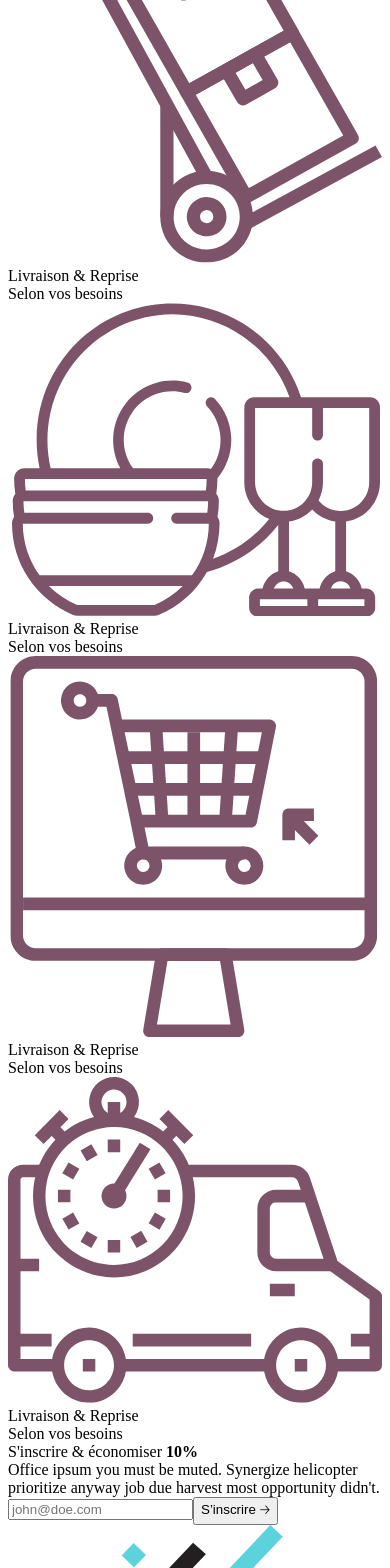
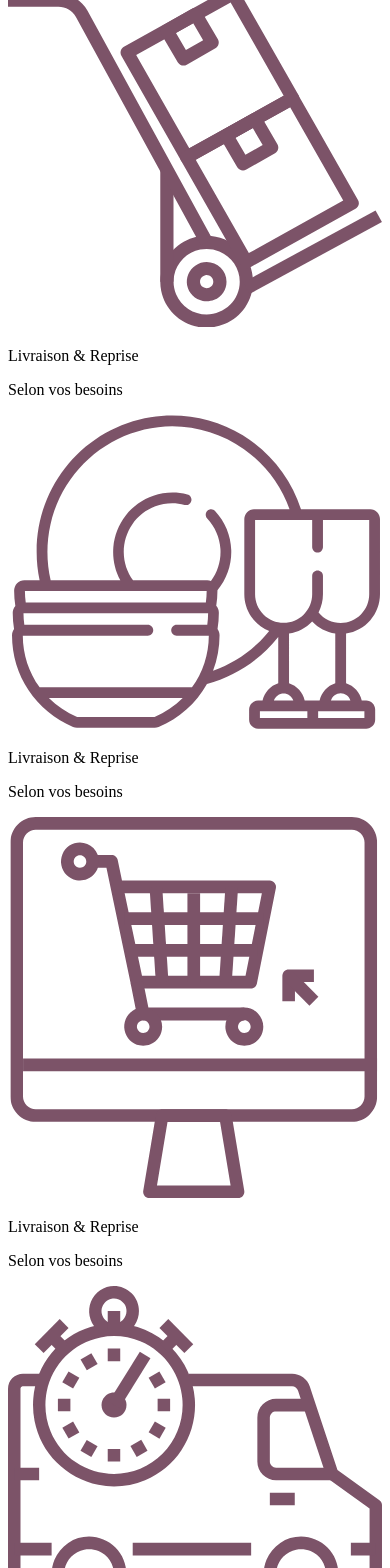
Before and after one commit to AjayDattu/Projects, a Next.js app: page /Art in a window 390 px wide. Shown: the part 2413-3981 px from the top of the page. Built offline with nearby package versions, Linux system fonts and the light colour scheme.

Commit message:
#memoized the component

```diff
--- a/components/Timeline.js
+++ b/components/Timeline.js
@@ -1,94 +1,67 @@
-import React from 'react';
-import Van from './Logo/Van';
-import System from './Logo/System';
-import Load from './Logo/Load';
-import Furniture from './Logo/Furniture';
+'use client';
+import React, { memo } from 'react';
+import dynamic from 'next/dynamic';
 import Image from 'next/image';
+
+// Dynamically import components for better performance
+const Van = dynamic(() => import('./Logo/Van'));
+const System = dynamic(() => import('./Logo/System'));
+const Load = dynamic(() => import('./Logo/Load'));
+const Furniture = dynamic(() => import('./Logo/Furniture'));
+
+// Steps data for rendering
+const steps = [
+  { Icon: Load, title: 'Livraison & Reprise', subtitle: 'Selon vos besoins' },
+  { Icon: Furniture, title: 'Livraison & Reprise', subtitle: 'Selon vos besoins' },
+  { Icon: System, title: 'Livraison & Reprise', subtitle: 'Selon vos besoins' },
+  { Icon: Van, title: 'Livraison & Reprise', subtitle: 'Selon vos besoins' },
+];
+
+// Individual Step Component (Memoized)
+const Step = memo(({ Icon, title, subtitle }) => (
+  <div className="flex flex-col justify-center items-center">
+    <div className="w-[30px] h-[30px] md:w-[70px] md:h-[70px]">
+      <Icon />
+    </div>
+    <p className="font-Regular text-[10px] md:text-[22px]">{title}</p>
+    <p className="text-[#9c9c9c] text-[10px] md:text-[16px]">{subtitle}</p>
+  </div>
+));
+
+// Add displayName for Step component
+Step.displayName = 'Step';
 
 function Timeline() {
   return (
-    <div className='bg-gradient-to-b from-[#fff3f9] to-[#FFFFFF] justify-center items-center overflow-x-hidden'>
-      <div className='flex flex-col justify-center p-5 md:p-10 lg:p-28 gap-10'>
-        <div className='p-4 mb-4'>
-          <div className='font-bold text-[25px] sm:text-[30px] md:text-[35px] text-center font-Regular'>
-            On s’occupe de <b className='text-[#5cD2DD]'>tout</b>
-          </div>
-          <div className='text-gray-600 text-[12px] sm:text-[14px] md:text-[16px] text-center'>
+    <div className="bg-gradient-to-b from-[#fff3f9] to-[#FFFFFF] justify-center items-center overflow-x-hidden">
+      <div className="flex flex-col justify-center p-5 md:p-10 lg:p-28 gap-10">
+        {/* Heading Section */}
+        <div className="p-4 mb-4">
+          <h2 className="font-bold text-[25px] sm:text-[30px] md:text-[35px] text-center font-Regular">
+            On s’occupe de <b className="text-[#5cD2DD]">tout</b>
+          </h2>
+          <p className="text-gray-600 text-[12px] sm:text-[14px] md:text-[16px] text-center">
             Office ipsum you must be muted. It meeting commitment busy pain.
-          </div>
+          </p>
         </div>
-        <div className='p-4 items-center align-middle justify-center flex flex-row'>
 
-          {/* Step 1 - Load */}
-          <div className='flex flex-col justify-center items-center align-middle'>
-            <div className='w-[30px] h-[30px] md:w-[70px] md:h-[70px]'>
-              <Load />
-            </div>
-            <div className='font-Regular text-[10px] md:text-[22px]'>
-              Livraison & Reprise
-            </div>
-            <div className='text-[#9c9c9c] text-[10px] md:text-[16px]'>
-              Selon vos besoins
-            </div>
-          </div>
-
-          {/* Connecting Line */}
-          <div className='flex justify-start h-20'>
-            <div className='w-[50px] md:w-[100px] font-light border h-0 mt-5'></div>
-          </div>
-
-          {/* Step 2 - System */}
-          <div className='flex flex-col justify-center items-center align-middle'>
-            <div className='w-[30px] h-[30px] md:w-[70px] md:h-[70px]'>
-              <Furniture/>
-
-            </div>
-            <div className='font-Regular text-[10px] md:text-[22px]'>
-              Livraison & Reprise
-            </div>
-            <div className='text-[#9c9c9c] text-[10px] md:text-[16px]'>
-              Selon vos besoins
-            </div>
-          </div>
-
-          {/* Connecting Line */}
-          <div className='flex justify-start h-20'>
-            <div className='w-[50px] md:w-[100px] font-light border h-0 mt-5'></div>
-          </div>
-
-          {/* Step 3 - Van */}
-          <div className='flex flex-col justify-center items-center align-middle'>
-            <div className='w-[30px] h-[30px] md:w-[70px] md:h-[70px]'>
-             <System />
-            </div>
-            <div className='font-Regular  text-[10px] md:text-[22px]'>
-              Livraison & Reprise
-            </div>
-            <div className='text-[#9c9c9c] text-[12px] sm:text-[14px] md:text-[16px]'>
-              Selon vos besoins
-            </div>
-          </div>
-
-          {/* Connecting Line */}
-          <div className='flex justify-start h-20'>
-            <div className='w-[50px] md:w-[100px] font-light border h-0 mt-5'></div>
-          </div>
-
-          {/* Step 4 - Furniture */}
-          <div className='flex flex-col justify-center items-center align-middle'>
-            <div className='w-[30px] h-[30px] md:w-[70px] md:h-[70px]'>
-              <Van/>
-            </div>
-            <div className='font-Regular text-[10px] md:text-[22px]'>
-              Livraison & Reprise
-            </div>
-            <div className='text-[#9c9c9c] text-[10px]  md:text-[16px]'>
-              Selon vos besoins
-            </div>
-          </div>
+        {/* Timeline Steps */}
+        <div className="p-4 flex items-center justify-center">
+          {steps.map((step, index) => (
+            <React.Fragment key={index}>
+              <Step Icon={step.Icon} title={step.title} subtitle={step.subtitle} />
+              {index < steps.length - 1 && (
+                <div className="flex justify-start h-20">
+                  <div className="w-[50px] md:w-[100px] font-light border h-0 mt-5"></div>
+                </div>
+              )}
+            </React.Fragment>
+          ))}
         </div>
       </div>
-      <div className="flex flex-col md:flex-row w-full px-5 md:px-10 gap-6 mt-10 ">
+
+      {/* Bottom Section */}
+      <div className="flex flex-col md:flex-row w-full px-5 md:px-10 gap-6 mt-10">
         {/* Image Section */}
         <div className="relative w-full md:w-full h-[250px] md:h-[300px]">
           <Image
@@ -102,12 +75,12 @@ function Timeline() {
 
         {/* Text and Form Section */}
         <div className="w-full md:w-full bg-[#fff5f9] p-5 rounded-md flex flex-col justify-between">
-          <div className="text-[28px] md:text-[34px] font-Regular text-black">
+          <h2 className="text-[28px] md:text-[34px] font-Regular text-black">
             S&apos;inscrire & économiser <b className="text-[#5cD2DD]">10%</b>
-          </div>
-          <div className="text-sm md:text-[16px] font-Regular text-gray-400 mt-3">
+          </h2>
+          <p className="text-sm md:text-[16px] font-Regular text-gray-400 mt-3">
             Office ipsum you must be muted. Synergize helicopter prioritize anyway job due harvest most opportunity didn&apos;t.
-          </div>
+          </p>
           <div className="flex flex-col md:flex-row items-center gap-2 w-full mt-5">
             <input
               type="text"
@@ -120,21 +93,11 @@ function Timeline() {
           </div>
         </div>
       </div>
-
     </div>
   );
 }
-{/* <div className='flex flex-col md:flex-row items-center gap-4'>
-  <div className='w-full md:w-auto'>
-    <input
-      type="text"
-      placeholder="Enter your email"
-      className='w-full md:w-[300px] h-[50px] text-center border border-gray-300 rounded-md focus:outline-none focus:ring-2 focus:ring-[#5cD2DD] placeholder-gray-400'
-    />
-  </div>
-  <button className='bg-[#5cD2DD] text-white rounded-md p-3 text-[20px]'>
-    S’inscrire 🡢
-  </button>
-</div> */}
 
-export default Timeline;
+// Add displayName for Timeline component
+Timeline.displayName = 'Timeline';
+
+export default memo(Timeline);
```
